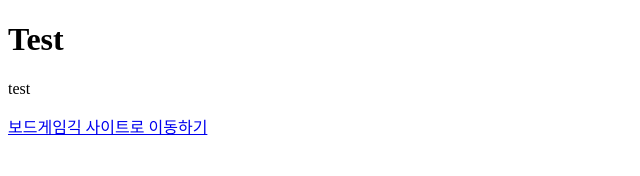
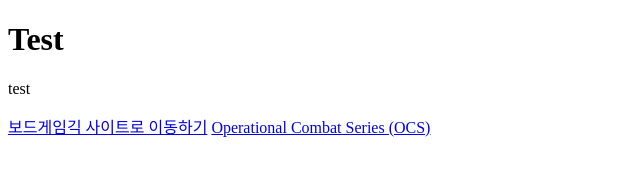
Before and after one commit to theresia0168/theresia0168.github.io, a plain HTML site: page index.html in a window 1280 px wide. Shown: the whole page, without its empty margins (0-640 px from the left). Drawn offline with Linux system fonts and the light colour scheme.

Commit message:
ocs link added

```diff
--- a/index.html
+++ b/index.html
@@ -8,5 +8,6 @@
   <p>test</p>
 
   <a href="https://boardgamegeek.com">보드게임긱 사이트로 이동하기</a>
+  <a href="https://https://theresia0168.github.io/ocs" target="_blank">Operational Combat Series (OCS)</a>
 </body>
 </html>
```
